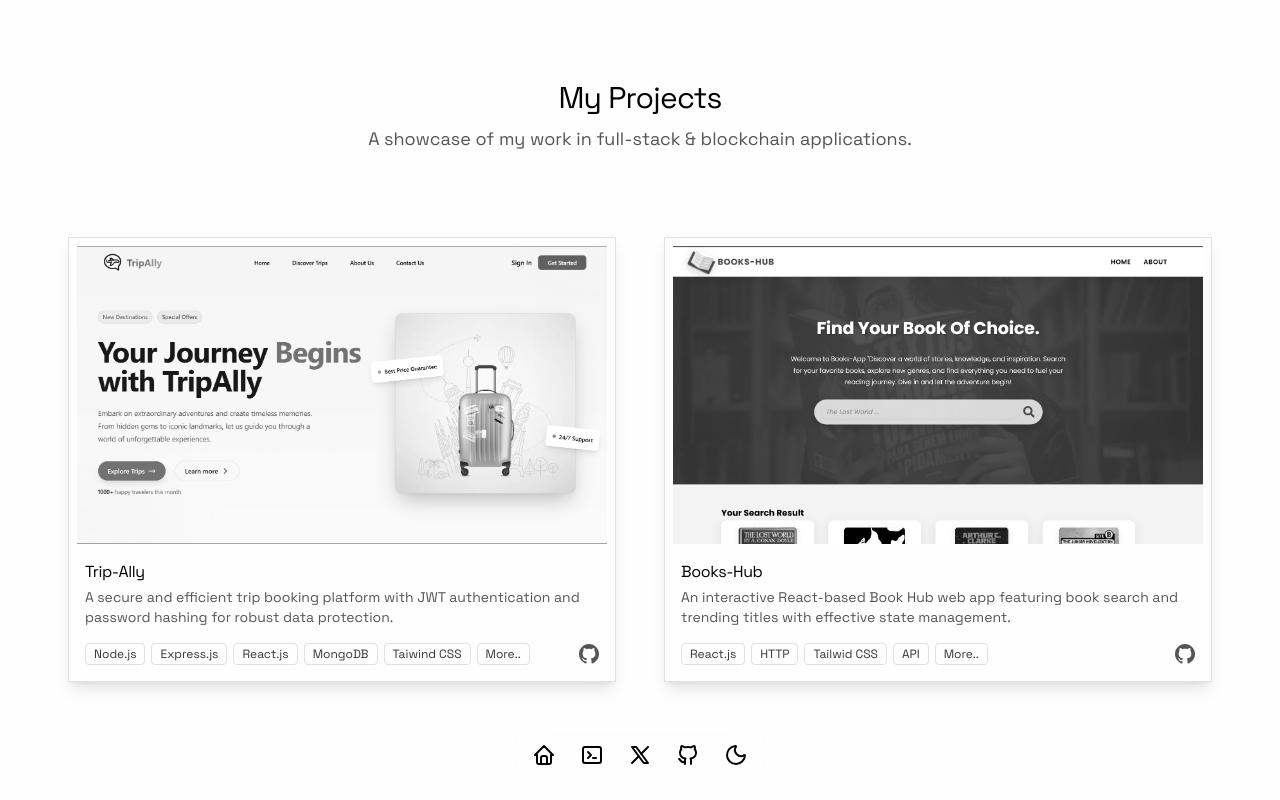
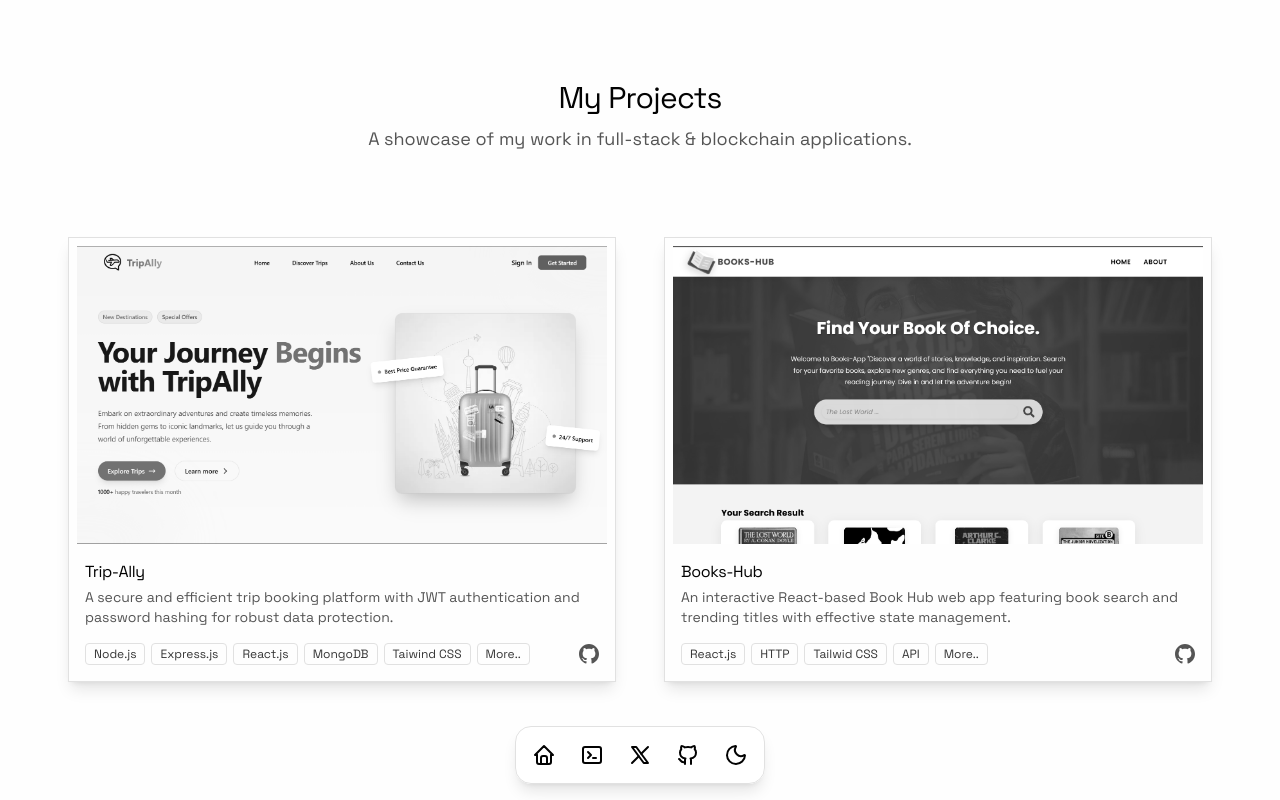
Before and after one commit to Rohs21/portfolio-main, a Next.js app in the folder portfolio/: page /projects in a window 1280 px wide. Built offline with nearby package versions, Linux system fonts and the light colour scheme; a web font is replaced by a local one.

Commit message:
UI changes of Bottom Bar and footer live links

```diff
--- a/portfolio/src/components/Dock.tsx
+++ b/portfolio/src/components/Dock.tsx
@@ -32,14 +32,14 @@ const DockBar = () => {
             icon: (
                 <IconBrandX className="h-full w-full text-foreground hover:text-foreground/50 transition-colors" />
             ),
-            href: "https://x.com/shridmishra",
+            href: "https://x.com/RohanSingh2104",
         },
         {
             title: "GitHub",
             icon: (
                 <IconBrandGithub className="h-full w-full text-foreground hover:text-foreground/50 transition-colors" />
             ),
-            href: "https://github.com/shridmishra",
+            href: "https://github.com/Rohs21",
         },
         {
             title: "Toggle Theme",
--- a/portfolio/src/components/magicui/dock.tsx
+++ b/portfolio/src/components/magicui/dock.tsx
@@ -27,7 +27,7 @@ const DEFAULT_MAGNIFICATION = 60;
 const DEFAULT_DISTANCE = 140;
 
 const dockVariants = cva(
-  "supports-backdrop-blur:bg-white/10 supports-backdrop-blur:dark:bg-black/10 mx-auto mt-8 flex h-[58px] w-max items-center justify-center gap-2 rounded-2xl  border-border p-2 backdrop-blur-md",
+  "mx-auto mt-8 flex h-[58px] w-max items-center justify-center gap-2 rounded-2xl p-2 shadow-lg backdrop-blur-md transition-all duration-200 border border-gray-200/20 dark:border-white/10 bg-white/80 dark:bg-gray-900/80 supports-backdrop-blur:bg-white/70 supports-backdrop-blur:dark:bg-gray-900/70",
 );
 
 const Dock = React.forwardRef<HTMLDivElement, DockProps>(
@@ -129,7 +129,7 @@ const DockIcon = ({
       ref={ref}
       style={{ width: scaleSize, height: scaleSize, padding }}
       className={cn(
-        "flex aspect-square cursor-pointer items-center justify-center rounded-full",
+        "flex aspect-square cursor-pointer items-center justify-center rounded-full transition-colors duration-200 hover:bg-gray-100/50 dark:hover:bg-gray-800/50",
         className,
       )}
       {...props}
```
